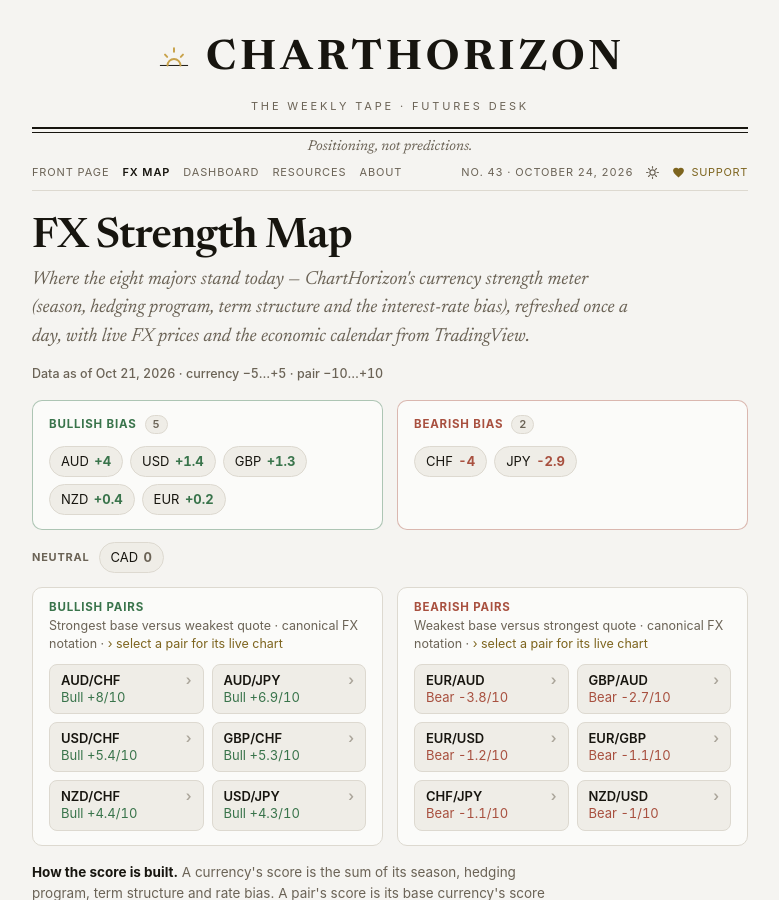
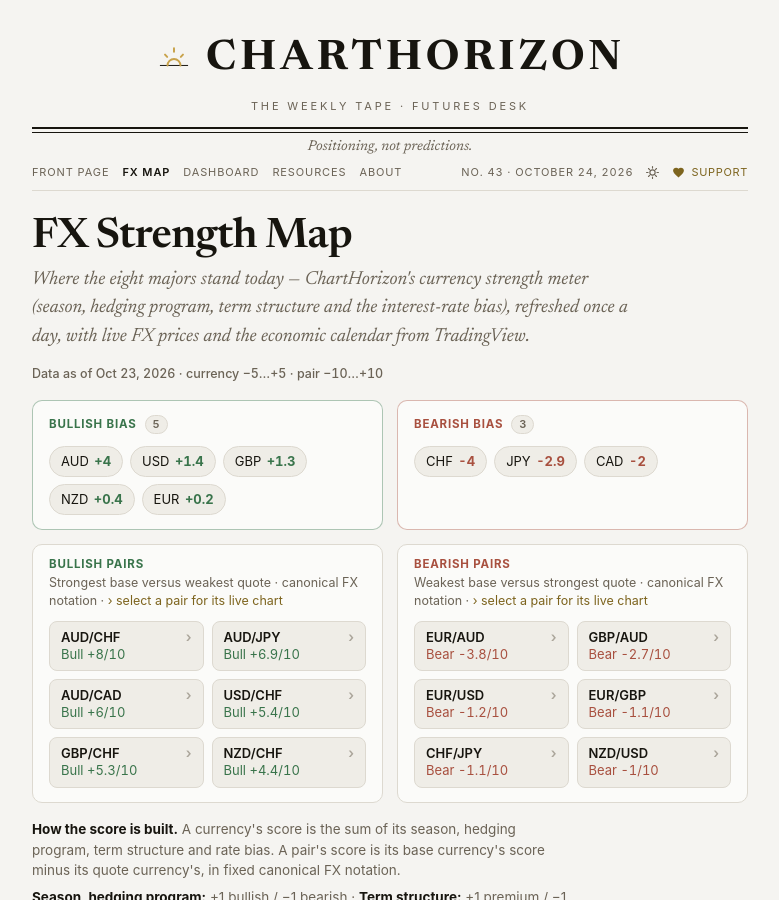
Before and after one commit to ChartHorizon/website, a Jekyll site: the page built from fx.html, in a window 1280 px wide and 900 px high. Shown: the whole window, without its empty margins (250-1029 px from the left). Built offline with Jekyll 4.4.1, drawn with Linux system fonts in a browser that asks for light colours.

Commit message:
data: FX strength snapshot Oct 23, 2026

```diff
--- a/_data/fx.json
+++ b/_data/fx.json
@@ -1,6 +1,6 @@
 {
-  "as_of": "Oct 21, 2026",
-  "generated": "2026-10-22",
+  "as_of": "Oct 23, 2026",
+  "generated": "2026-10-24",
   "max_score": 5,
   "pair_max": 10,
   "pair_threshold": 6,
@@ -42,15 +42,14 @@
       "cur": "JPY",
       "score": -2.9,
       "label": "-2.9"
+    },
+    {
+      "cur": "CAD",
+      "score": -2,
+      "label": "-2"
     }
   ],
-  "neutral": [
-    {
-      "cur": "CAD",
-      "score": 0,
-      "label": "0"
-    }
-  ],
+  "neutral": [],
   "bullish_pairs": [
     {
       "pair": "AUD/CHF",
@@ -61,6 +60,11 @@
       "pair": "AUD/JPY",
       "spread": 6.9,
       "label": "Bull +6.9/10"
+    },
+    {
+      "pair": "AUD/CAD",
+      "spread": 6,
+      "label": "Bull +6/10"
     },
     {
       "pair": "USD/CHF",
@@ -76,11 +80,6 @@
       "pair": "NZD/CHF",
       "spread": 4.4,
       "label": "Bull +4.4/10"
-    },
-    {
-      "pair": "USD/JPY",
-      "spread": 4.3,
-      "label": "Bull +4.3/10"
     }
   ],
   "bearish_pairs": [
```
